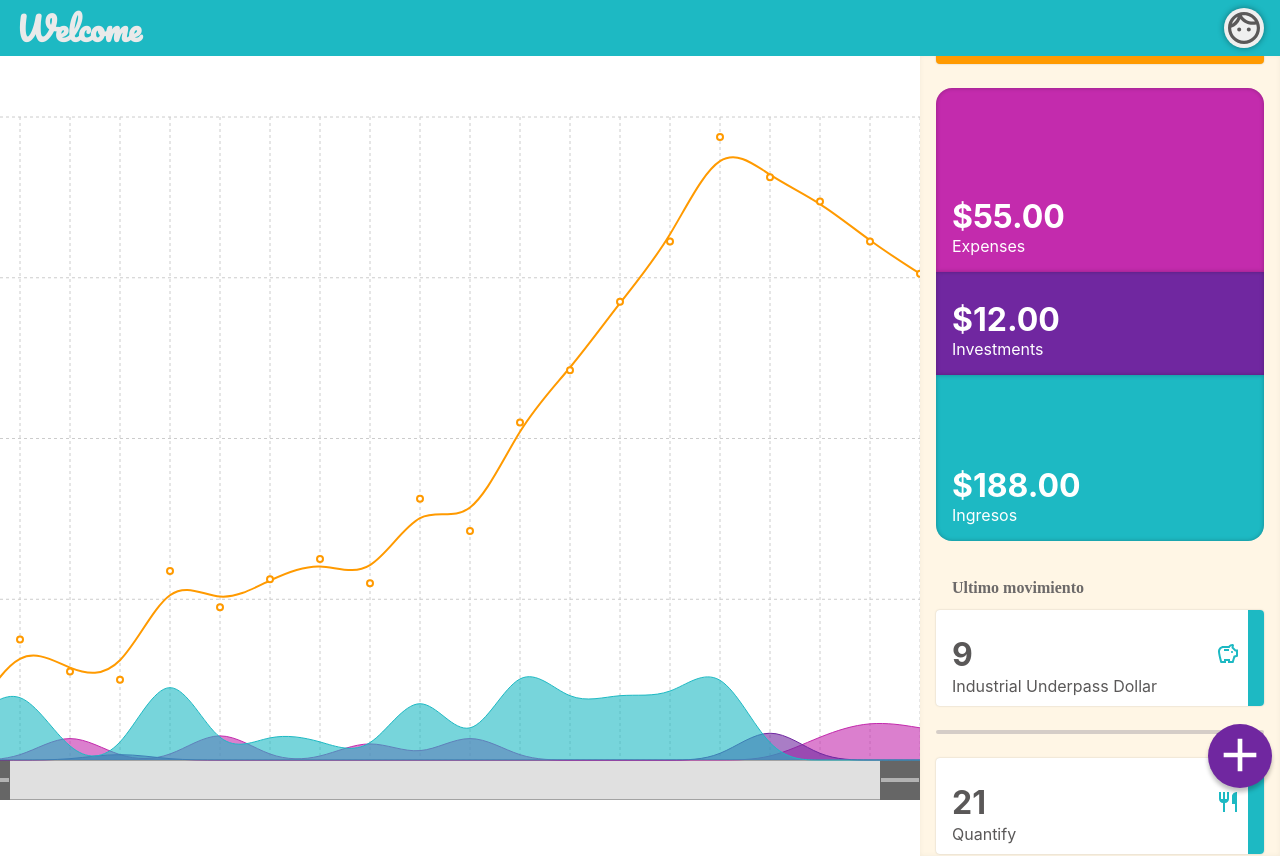
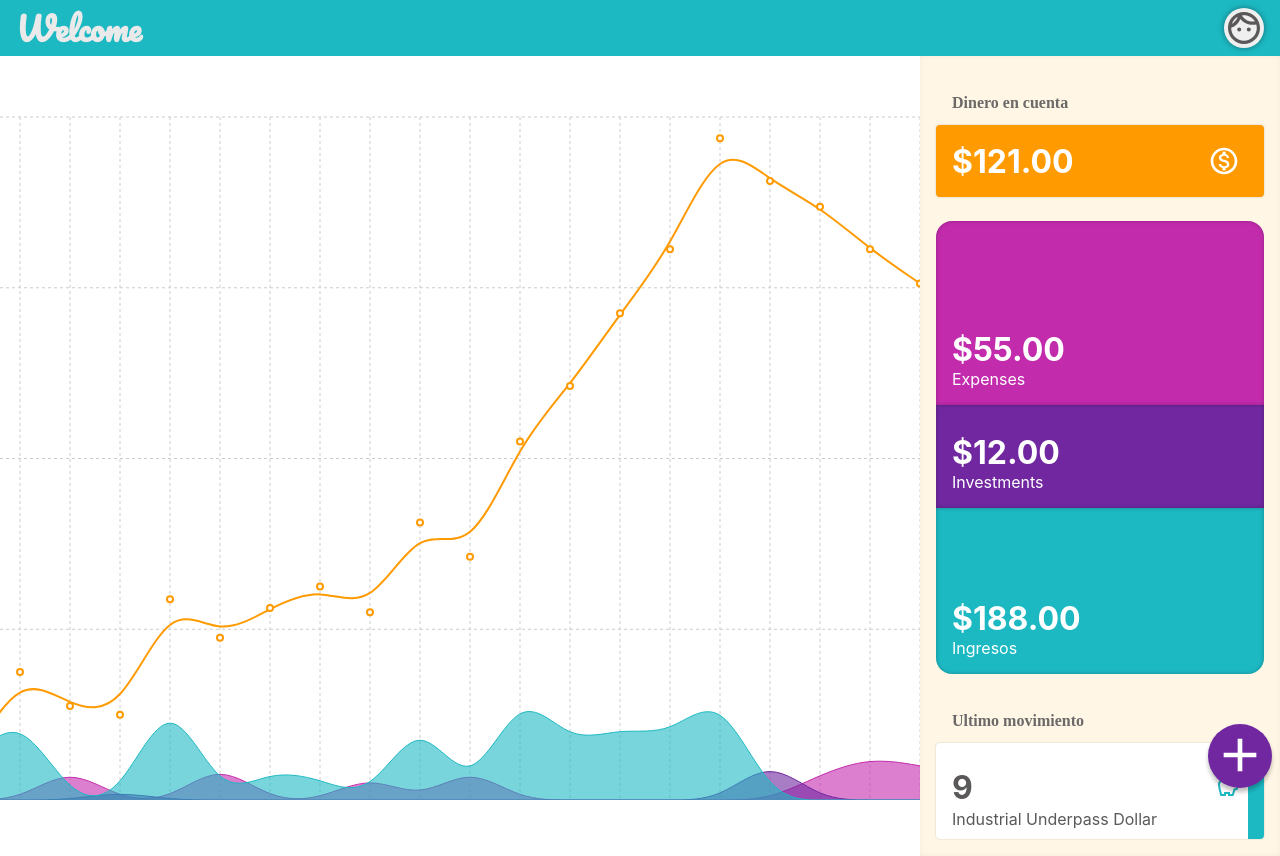
Before and after one commit to victoraguilerag/lifeline, a Next.js app: page / in a window 1280 px wide. Built offline with nearby package versions, Linux system fonts and the light colour scheme; a web font is replaced by a local one.

Commit message:
Remove brush and scroll snaps

```diff
--- a/components/areaChart.js
+++ b/components/areaChart.js
@@ -175,7 +175,7 @@ const Chart = (props) => {
     return (
     <div
         className={styles.container}
-        // onClick={randomize}
+        onClick={randomize}
     >
       <ResponsiveContainer width="100%" height="34%" className={styles.rechartsResponsive}>
         <ComposedChart
@@ -194,11 +194,11 @@ const Chart = (props) => {
           {/* <XAxis dataKey="date" tickFormatter={formatXAxis}/> */}
           {/* <YAxis dataKey="price" margin={{left: 50}}/> */}
           <Tooltip active={true}/>
-          <Brush
+          {/* <Brush
             dataKey="date"
             tickFormatter={(value) => (new Date(value)).toLocaleDateString("DD-MM")}
             travellerWidth={40}
-          />
+          /> */}
           {/* <Tooltip /> */}
           {/* <Legend /> */}
 
--- a/styles/Home.module.css
+++ b/styles/Home.module.css
@@ -37,11 +37,11 @@
   overflow: hidden;
   align-items: flex-start;
   padding-top: 56px;
-  scroll-snap-type: y mandatory;
+  /* scroll-snap-type: y mandatory; */
 }
 
 .container aside {
-  padding-top: 56px;
+  /* padding-top: 56px; */
 }
 
 .container main.form {
@@ -117,8 +117,8 @@
   box-shadow: inset 0 0 5px rgb(0 0 0 / 5%);
   padding: 32px 16px 10vh;
   width: 100%;
-  scroll-snap-type: y mandatory;
-  scroll-margin-top: 32px;
+  /* scroll-snap-type: y mandatory; */
+  /* scroll-margin-top: 32px; */
   max-height: 100vh;
   overflow: scroll;
 }
@@ -231,8 +231,8 @@
 }
 
 .resume div {
-  scroll-margin-top: 32px;
-  scroll-snap-align: start;
+  /* scroll-margin-top: 32px;  */
+  /* scroll-snap-align: start; */
 }
 
 .resume .expense {
@@ -260,8 +260,8 @@
   color: var(--palette-3);
   margin-left: 16px;
   margin-bottom: 8px;
-  scroll-margin-top: 32px;
-  scroll-snap-align: start;
+  /* scroll-margin-top: 32px; */
+  /* scroll-snap-align: start; */
 
   opacity: 1;
   font-size: 16px;
@@ -388,8 +388,8 @@
   justify-content: center;
   color: white;
   height: 72px;
-  scroll-margin-top: 64px;
-  scroll-snap-align: start;
+  /* scroll-margin-top: 64px; */
+  /* scroll-snap-align: start; */
 }
 .transactionCard.featured .price {
   color: white;
@@ -427,8 +427,10 @@
 
 .transaction {
   margin-bottom: 24px;
-  min-width: 328px;
+  /* min-width: 328px; */
   position: relative;
+  /* scroll-margin-top: 32px;  */
+  /* scroll-snap-align: start; */
 }
 
 .transaction.deactive {
@@ -463,8 +465,8 @@
 }
 
 .main .transactionCard {
-  scroll-margin-top: 64px;
-  scroll-snap-align: start;
+  /* scroll-margin-top: 64px; */
+  /* scroll-snap-align: start; */
 }
 
 .transactionCard {
@@ -490,8 +492,8 @@
 }
 
 .transactionCard:first {
-  scroll-margin-top: 0;
-  scroll-snap-align: unset;
+  /* scroll-margin-top: 0; */
+  /* scroll-snap-align: unset; */
 }
 
 .transactionCard:hover {
```
